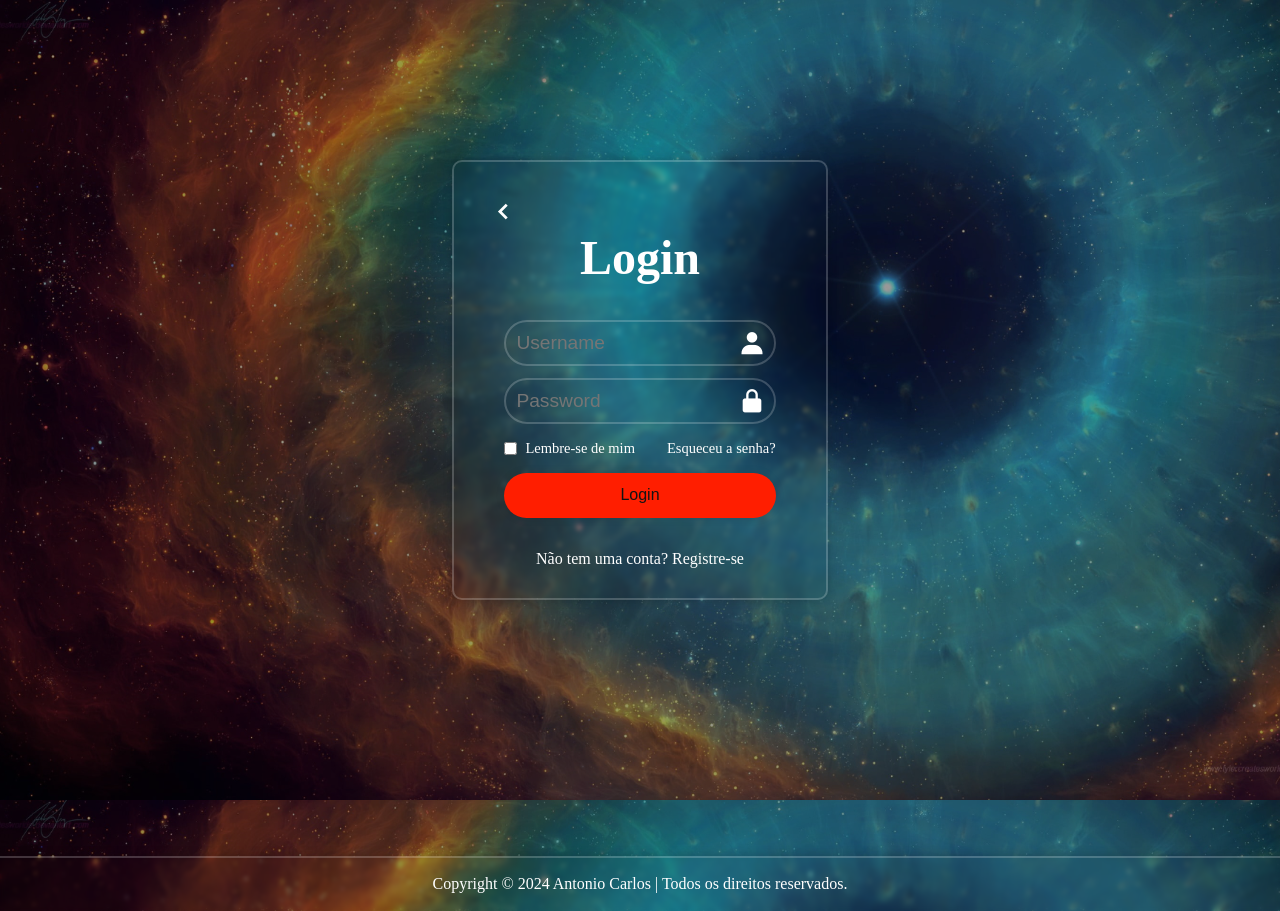
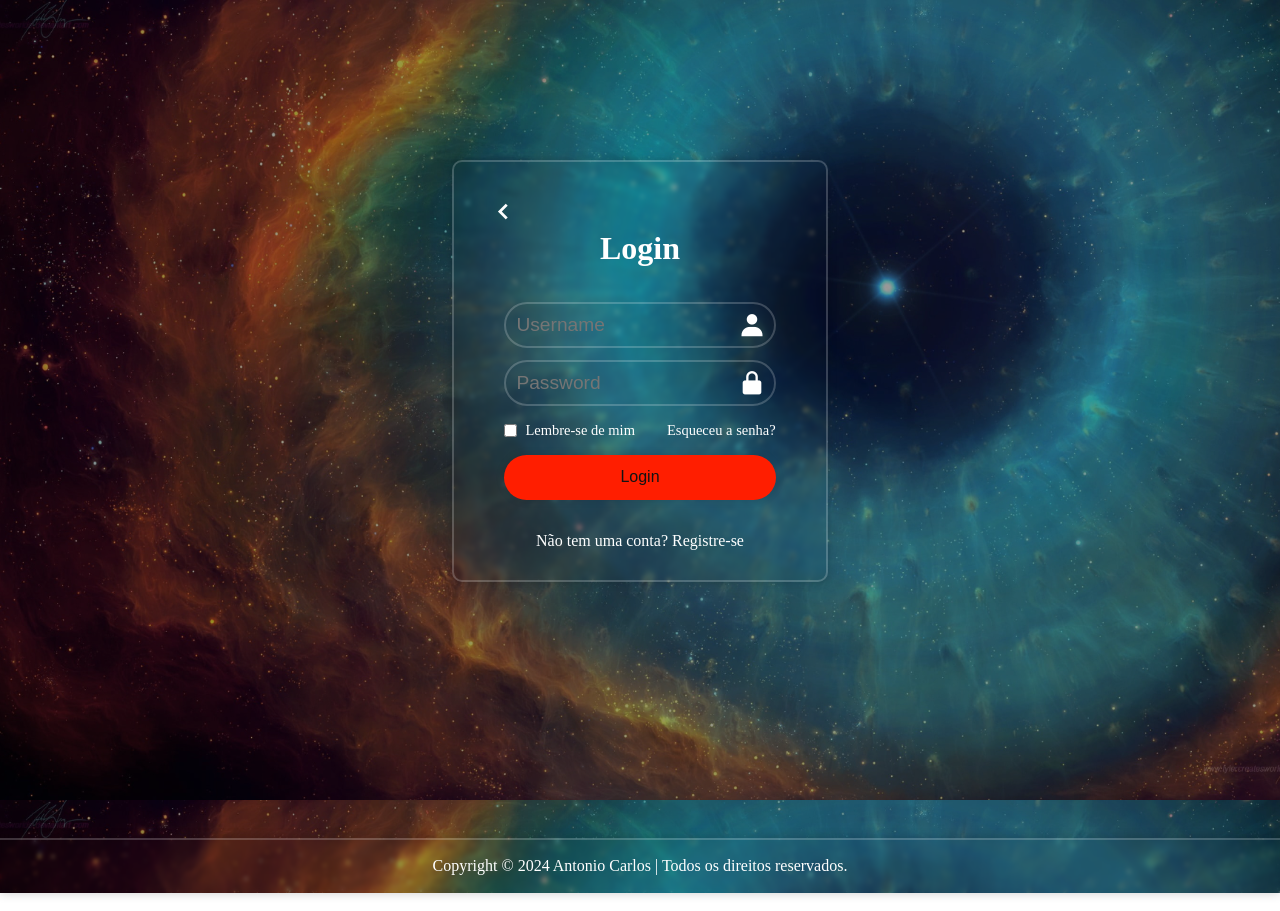
Before and after one commit to accsj/Lista-de-Tarefas, a React (Create React App) app: page /login in a window 1280 px wide. Built offline with nearby package versions, Linux system fonts and the light colour scheme.

Commit message:
Alteração no Auth.css

```diff
--- a/src/assets/styles/Auth.css
+++ b/src/assets/styles/Auth.css
@@ -35,12 +35,9 @@ body {
     margin-top: 2rem;
 }
 
-.auth_title {
+.auth_title h1 {
     font-size: 2rem;
     cursor: pointer;
-}
-
-.auth_title h1 {
     -webkit-transition: -webkit-transform .2s ease;
     transition: transform .2s ease;
 }
```
